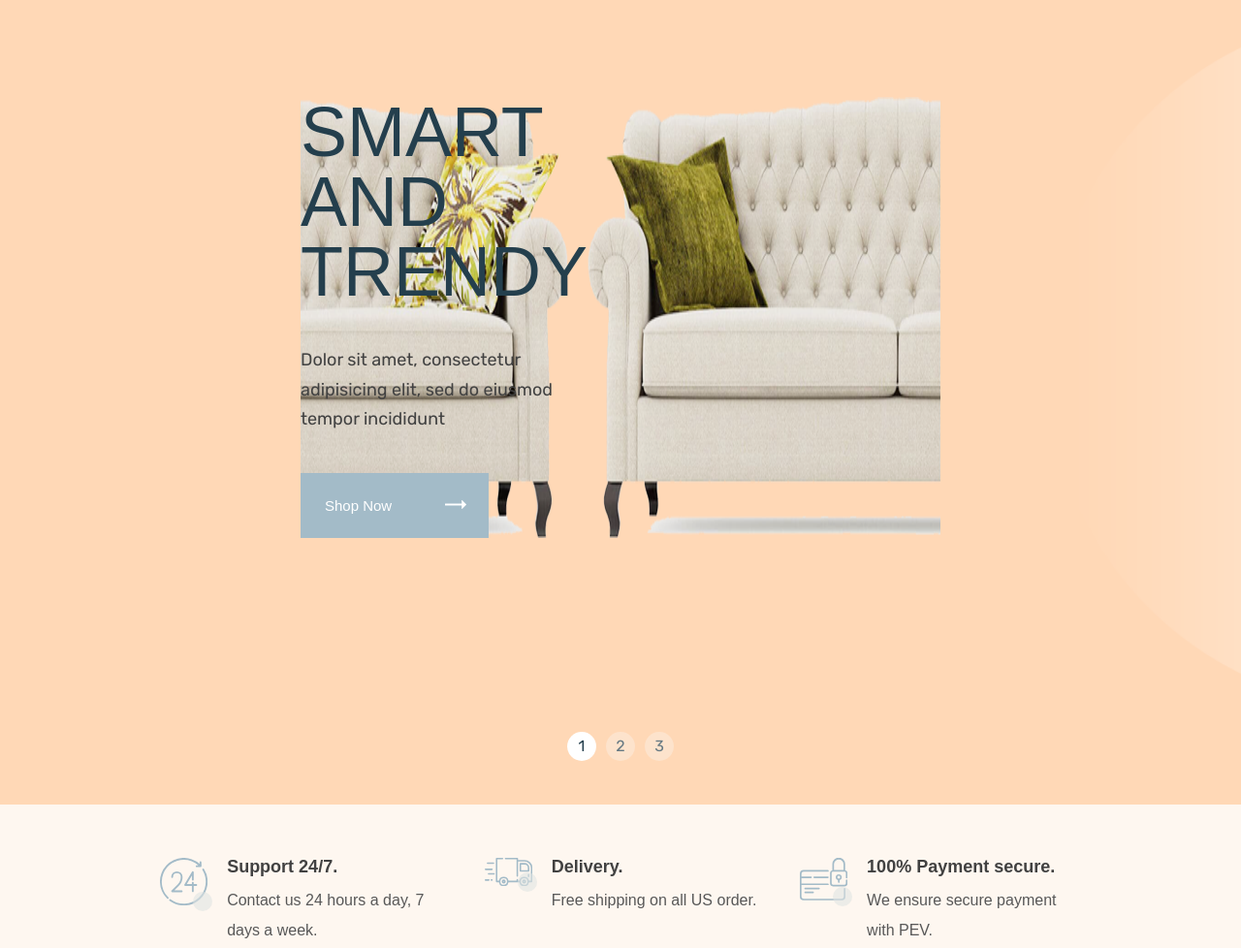
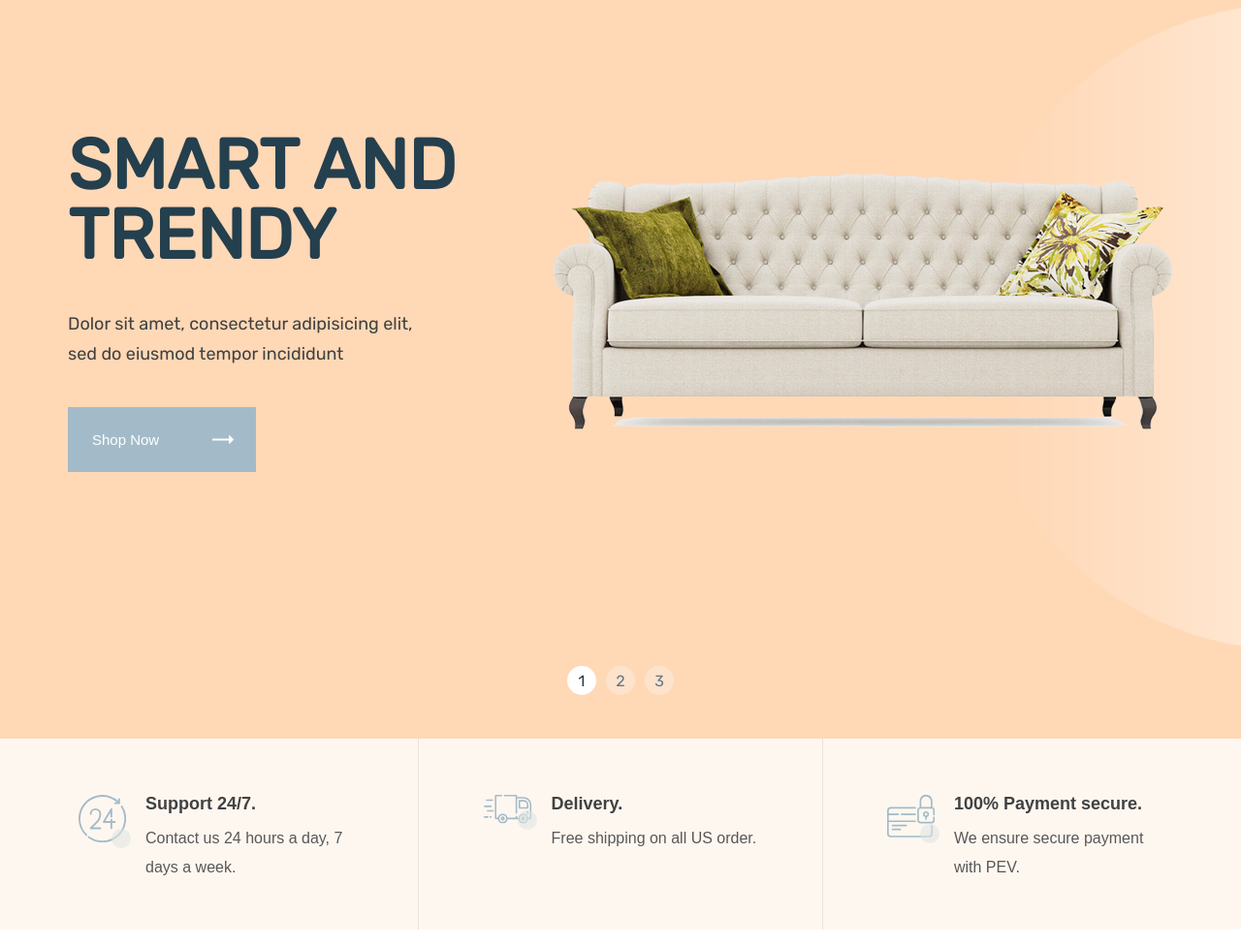
Before and after one commit to my-mint2021/glee, a website: page app/index.html in a window 1280 px wide. Shown: the part 240-1218 px from the top of the page at 97% size. Drawn offline with nearby package versions, Linux system fonts and the light colour scheme; files that its build step writes are made by us from their sources; files whose address does not match are found by name.

Commit message:
fix slider

```diff
--- a/app/scss/_vars.scss
+++ b/app/scss/_vars.scss
@@ -22,6 +22,11 @@ $footer-text: #7b7b7b;
 %rubik-500 {
   font-family: 'Rubik-Medium', sans-serif;
   font-weight: 500;
+}
+
+%rubik-700 {
+  font-family: 'Rubik-Regular', sans-serif;
+  font-weight: 700;
 }
 
 %dmsans-400 {
--- a/app/scss/style.scss
+++ b/app/scss/style.scss
@@ -3,8 +3,6 @@
 @import 'reset';
 @import 'libs';
 @import 'global';
-
-
 
 .header {
   &__inner {
@@ -153,7 +151,8 @@
   // .top-slider__inner
 
   &__inner {
-    padding: 200px 295px 45px;
+    // padding: 200px 295px 45px;
+    padding: 235px 0 45px;
   }
 
   // .top-slider__item
@@ -162,7 +161,9 @@
 
   &__wrap {
     display: flex;
-    justify-content: space-between;
+    // justify-content: space-between;
+    justify-content: center;
+    align-items: center;
     margin-bottom: 200px;
   }
 
@@ -175,7 +176,7 @@
   &__title {
     margin-bottom: 40px;
     max-width: 500px;
-    @extend %rubik-500;
+    @extend %rubik-700;
     font-size: 72px;
     line-height: 1;
     text-transform: uppercase;
@@ -259,7 +260,7 @@
 // === services ===
 .services {
   background-color: #fef7f0;
-  padding: 45px 150px;
+  // padding: 45px 150px;
 
   // .services__inner
 
@@ -272,7 +273,14 @@
 
   &__item {
     display: flex;
-    max-width: 290px;
+    width: 100%;
+    justify-content: center;
+    padding: 48px;
+    width: 100%;
+    // max-width: 290px;
+    &:not(:last-child){
+      border-right: 1px solid rgba(36,63,77,.1);
+    }
   }
 
   // .services__img
@@ -301,7 +309,9 @@
 
   // .services__content
 
-  &__content {}
+  &__content {
+    max-width: 215px;
+  }
 
   // .services__descr
 
```
